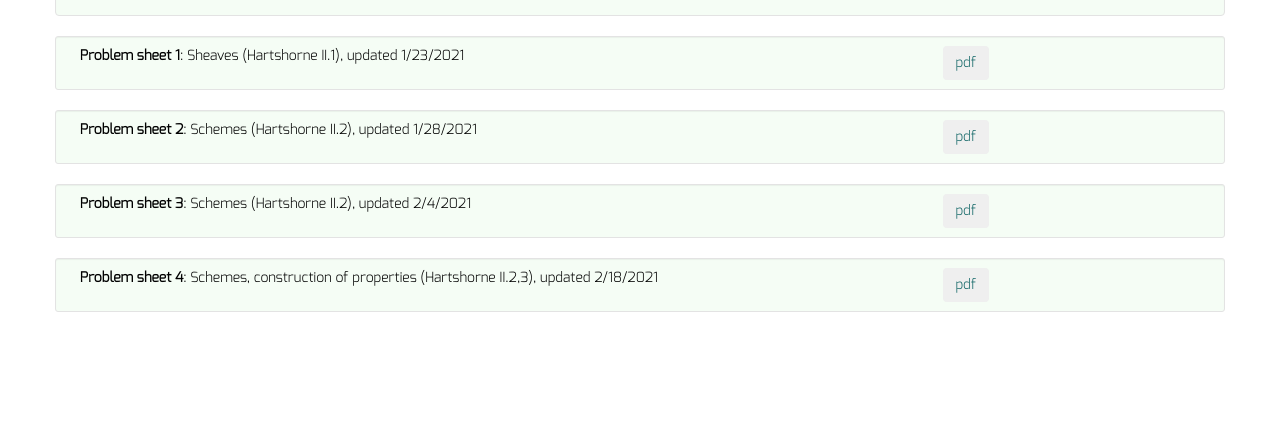
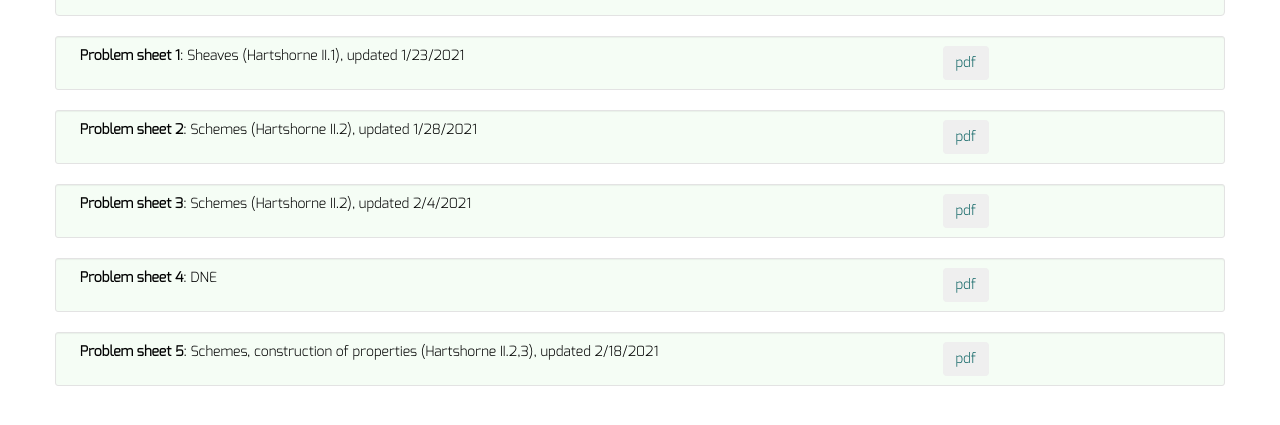
Before and after one commit to dkrashen/schemes, a Jekyll site: the page built from problems/index.html, in a window 1280 px wide, cut to the strip 310-735 px from the top of the page. Built offline with Jekyll 4.4.1, drawn with Linux system fonts in a browser that asks for light colours.

Commit message:
problem4 dne. move to problem5

```diff
--- a/_data/problems.yml
+++ b/_data/problems.yml
@@ -8,5 +8,8 @@
   description: "Schemes (Hartshorne II.2), updated 2/4/2021"
   filename: "problems3.pdf"
 - title: "Problem sheet 4"
+  description: "DNE"
+  filename: ""
+- title: "Problem sheet 5"
   description: "Schemes, construction of properties (Hartshorne II.2,3), updated 2/18/2021"
-  filename: "problems4.pdf"
+  filename: "problems5.pdf"
```
Also changed, not shown: 2 other files.
